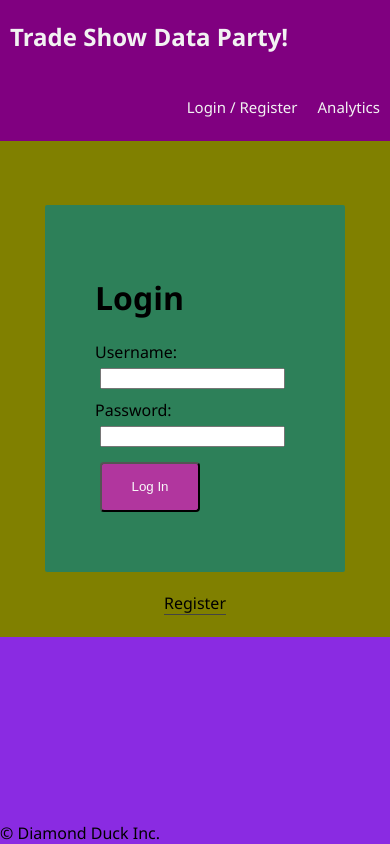
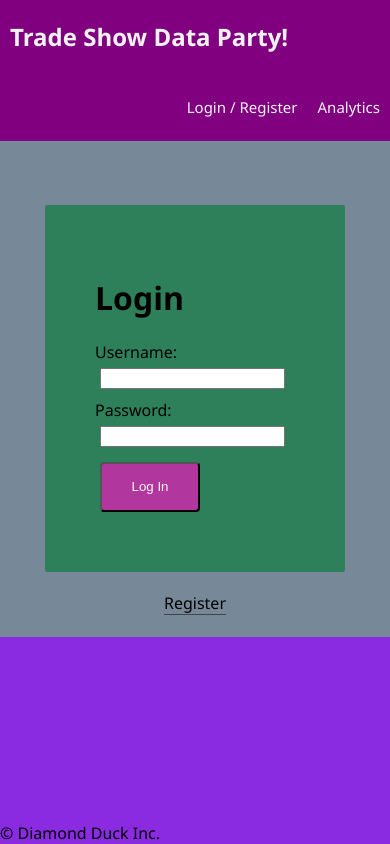
Before and after one commit to TianaJohnson/trade-show, a React (Create React App) app: page /#/add in a window 390 px wide. Built offline with nearby package versions, Linux system fonts and the light colour scheme; no server answers.

Commit message:
okay  that isisnt do anything

```diff
--- a/src/components/LoginPage/LoginPage.css
+++ b/src/components/LoginPage/LoginPage.css
@@ -1,23 +1,11 @@
 .login-background{
 
+        height: auto;
         background-repeat: no-repeat;
         background-size: cover;
         margin-top: auto;
         background-color:lightslategray;
     }
-
-    @media screen and (max-width: 1200px) {
-        .login-background{
-          background-color: blue;
-          margin:px;
-        }
-      }
-
-      @media screen and (max-width: 600px) {
-        .login-background{
-          background-color: olive;
-        }
-      }
 
 .login_ui {
         background-color: #2d8059;
```
